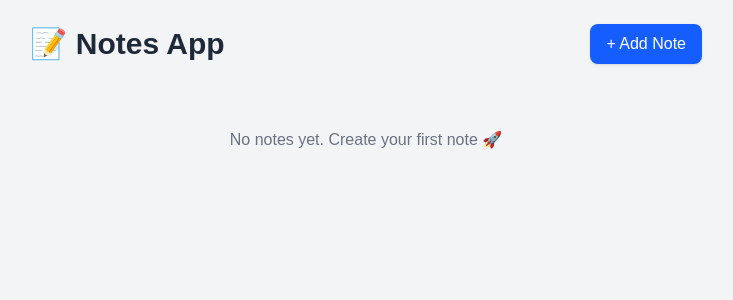
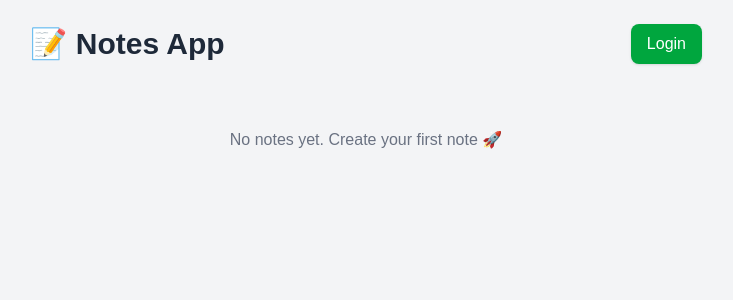
Before and after one commit to FvProgrammer123/notes-app-next, a Next.js app: page / in a window 1280 px wide. Shown: the top 300 px of the page, without its empty margins (274-1007 px from the left). Built offline with nearby package versions, Linux system fonts and the light colour scheme.

Commit message:
redux adding

```diff
--- a/app/login/page.tsx
+++ b/app/login/page.tsx
@@ -2,18 +2,21 @@
 
 import { useState } from "react";
 import { useRouter } from "next/navigation";
+import { useDispatch } from "react-redux";
+import { login } from "@/redux/slices/authSlice";
 
 export default function LoginPage() {
   const [email, setEmail] = useState("");
   const [password, setPassword] = useState("");
   const router = useRouter();
+  const dispatch = useDispatch();
 
   const handleLogin = () => {
     // Simple validation
     if (!email || !password) return;
 
-    // Store token
-    localStorage.setItem("token", "my-secret-token");
+    // Store token in Redux
+    dispatch(login({ token: "my-secret-token", email }));
 
     // Redirect after login
     router.push("/");
--- a/app/page.tsx
+++ b/app/page.tsx
@@ -2,14 +2,28 @@
 
 import { useRouter } from "next/navigation";
 import { useNotes, useDeleteNote } from "@/hooks/useNotes";
+import { useDispatch, useSelector } from "react-redux";
+import { logout } from "@/redux/slices/authSlice";
+import { RootState } from "@/redux/store";
 
 export default function Home() {
   const { data: notes = [] } = useNotes();
   const { mutate } = useDeleteNote();
   const router = useRouter();
+  const dispatch = useDispatch();
+  const { isAuthenticated } = useSelector((state: RootState) => state.auth);
 
   const addNotePage = () => {
     router.push("add");
+  };
+
+  const handleLogout = () => {
+    dispatch(logout());
+    router.push("/login");
+  };
+
+  const handleLogin = () => {
+    router.push("/login");
   };
 
   return (
@@ -18,13 +32,31 @@ export default function Home() {
       <div className="w-full max-w-2xl flex justify-between items-center mb-6">
         <h1 className="text-3xl font-bold text-gray-800">📝 Notes App</h1>
 
+        <div className="flex gap-2">
+          {isAuthenticated ? (
+            <>
               <button
                 onClick={addNotePage}
                 className="bg-blue-600 hover:bg-blue-700 text-white px-4 py-2 rounded-lg shadow"
               >
                 + Add Note
               </button>
-        {/* Logout button will be added here */}
+              <button
+                onClick={handleLogout}
+                className="bg-red-600 hover:bg-red-700 text-white px-4 py-2 rounded-lg shadow"
+              >
+                Logout
+              </button>
+            </>
+          ) : (
+            <button
+              onClick={handleLogin}
+              className="bg-green-600 hover:bg-green-700 text-white px-4 py-2 rounded-lg shadow"
+            >
+              Login
+            </button>
+          )}
+        </div>
       </div>
 
       {/* Notes List */}
--- a/app/providers.tsx
+++ b/app/providers.tsx
@@ -1,14 +1,21 @@
 "use client";
 
 import { QueryClient, QueryClientProvider } from "@tanstack/react-query";
+import { Provider } from "react-redux";
+import { PersistGate } from "redux-persist/integration/react";
+import { store, persistor } from "@/redux/store";
 import { useState } from "react";
 
 export default function Providers({ children }: { children: React.ReactNode }) {
   const [client] = useState(() => new QueryClient());
 
   return (
-    <QueryClientProvider client={client}>
-      {children}
-    </QueryClientProvider>
+    <Provider store={store}>
+      <PersistGate loading={null} persistor={persistor}>
+        <QueryClientProvider client={client}>
+          {children}
+        </QueryClientProvider>
+      </PersistGate>
+    </Provider>
   );
 }
--- a/package.json
+++ b/package.json
@@ -9,12 +9,15 @@
     "lint": "eslint"
   },
   "dependencies": {
+    "@reduxjs/toolkit": "^2.12.0",
     "@tanstack/react-query": "^5.100.14",
     "axios": "^1.16.1",
     "mongoose": "^9.6.2",
     "next": "16.2.6",
     "react": "19.2.4",
-    "react-dom": "19.2.4"
+    "react-dom": "19.2.4",
+    "react-redux": "^9.3.0",
+    "redux-persist": "^6.0.0"
   },
   "devDependencies": {
     "@tailwindcss/postcss": "^4",
--- /dev/null
+++ b/redux/slices/authSlice.ts
@@ -0,0 +1,33 @@
+import { createSlice, PayloadAction } from "@reduxjs/toolkit";
+
+interface AuthState {
+  isAuthenticated: boolean;
+  token: string | null;
+  email: string | null;
+}
+
+const initialState: AuthState = {
+  isAuthenticated: false,
+  token: null,
+  email: null,
+};
+
+const authSlice = createSlice({
+  name: "auth",
+  initialState,
+  reducers: {
+    login: (state, action: PayloadAction<{ token: string; email: string }>) => {
+      state.isAuthenticated = true;
+      state.token = action.payload.token;
+      state.email = action.payload.email;
+    },
+    logout: (state) => {
+      state.isAuthenticated = false;
+      state.token = null;
+      state.email = null;
+    },
+  },
+});
+
+export const { login, logout } = authSlice.actions;
+export default authSlice.reducer;
--- /dev/null
+++ b/redux/store.ts
@@ -0,0 +1,30 @@
+import { configureStore, combineReducers } from "@reduxjs/toolkit";
+import { persistReducer, persistStore } from "redux-persist";
+import storage from "redux-persist/lib/storage";
+import authReducer from "./slices/authSlice";
+
+const persistConfig = {
+  key: "root",
+  storage,
+};
+
+const rootReducer = combineReducers({
+  auth: authReducer,
+});
+
+const persistedReducer = persistReducer(persistConfig, rootReducer);
+
+export const store = configureStore({
+  reducer: persistedReducer,
+  middleware: (getDefaultMiddleware) =>
+    getDefaultMiddleware({
+      serializableCheck: {
+        ignoredActions: ["persist/PERSIST"],
+      },
+    }),
+});
+
+export const persistor = persistStore(store);
+
+export type RootState = ReturnType<typeof store.getState>;
+export type AppDispatch = typeof store.dispatch;
```
Also changed, not shown: 1 other file (tests, documents, lock files or other folders). Lines whose indentation alone changed are shown as unchanged.
